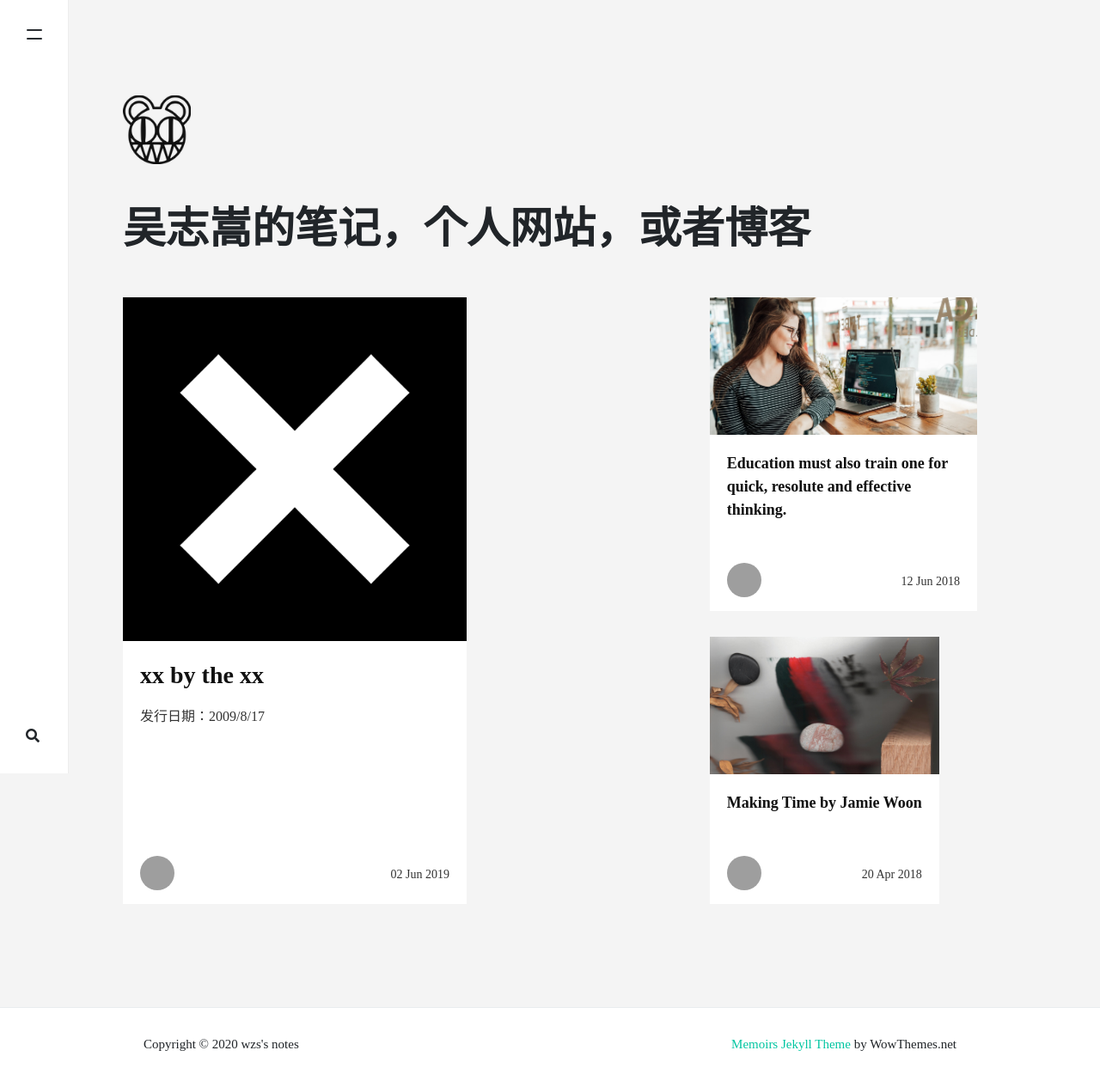
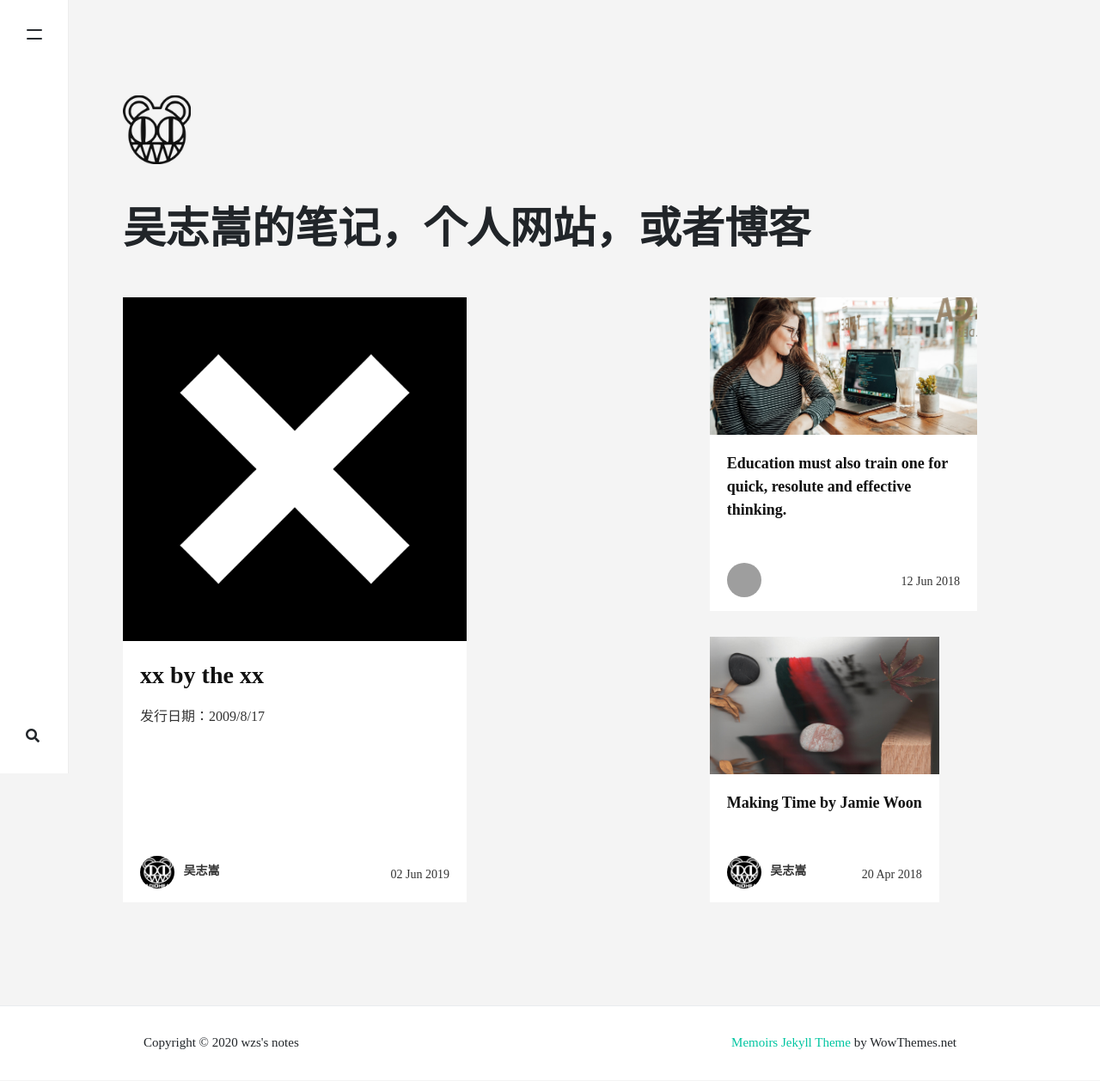
Before and after one commit to wzs-zwdxsky/wzs-zwdxsky.github.io, a Jekyll site: the page built from index.html, in a window 1280 px wide. Shown: the whole page at 86% size. Built offline with Jekyll 4.4.1, drawn with Linux system fonts in a browser that asks for light colours; nearby versions of some CDN libraries; the list of posts is cut into pages by our own code; comment, search, counter and statistics services are not loaded; grey boxes are pictures that could not be loaded.

```diff
--- a/_config.yml
+++ b/_config.yml
@@ -11,6 +11,12 @@ favicon: 'assets/images/logo.png'
 include: ["_pages"]
 permalink: /:title/
 #email: wowthemesnet@gmail.com
+
+authors:
+  wzs:
+    name: 吴志嵩
+    display_name: 吴志嵩
+    avatar: 'assets/images/avatar.jpeg'
 
 # Plugins
 plugins:
--- a/assets/css/theme.scss
+++ b/assets/css/theme.scss
@@ -18,7 +18,7 @@ $enable-rounded: false;
 
 // general
 body, input, button, select, optgroup, textarea {
-    font-family:Microsoft YaHei;
+    font-family: Microsoft YaHei;
 }
 body {
     line-height:1.7;
```
Also changed, not shown: _posts/2018-04-20-makingtime.md (+1 -1 lines), _posts/2019-06-02-xx.md (+1 -1 lines), assets/images/avatar.jpeg (added), assets/images/avatar.png (deleted), 2 other files.
